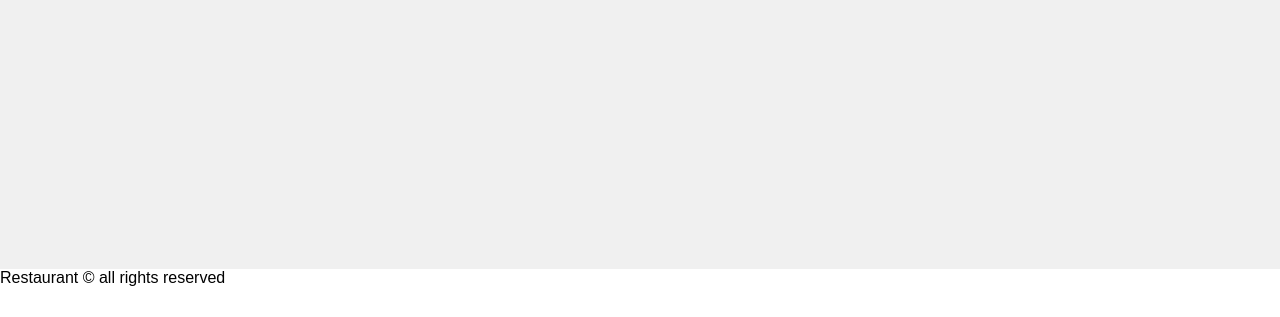
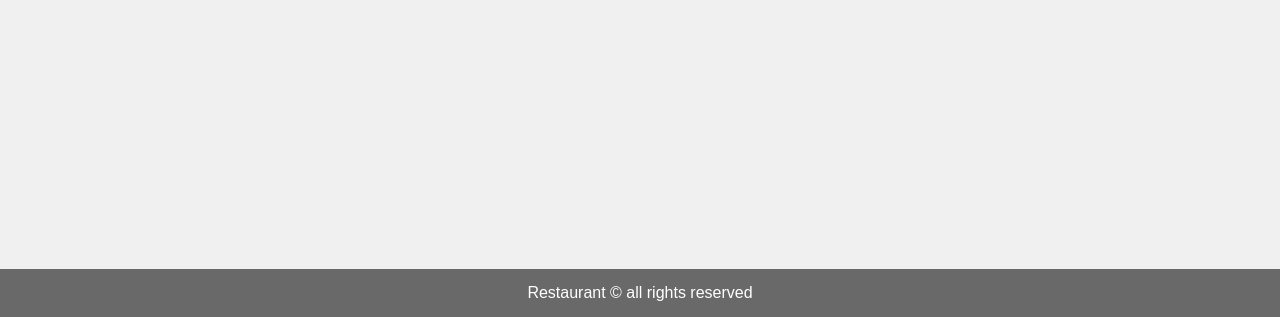
Before and after one commit to aaronlujan1412/work-project-current, a plain HTML site: page assessments/five/index.html in a window 1280 px wide. Shown: the part 5759-6076 px from the top of the page. Before the commit the page ends 6046 px from the top, so only its background shows below. Drawn offline with Linux system fonts and the light colour scheme; a script that the page names is missing.

Commit message:
Update style.css

```diff
--- a/assessments/five/css/style.css
+++ b/assessments/five/css/style.css
@@ -248,3 +248,12 @@ main {
   border-radius: 20px;
   border: none;
 }
+
+footer {
+  background-color: dimgrey;
+  color: white;
+  height: 3rem;
+  display: flex;
+  justify-content: center;
+  align-items: center;
+}
```
